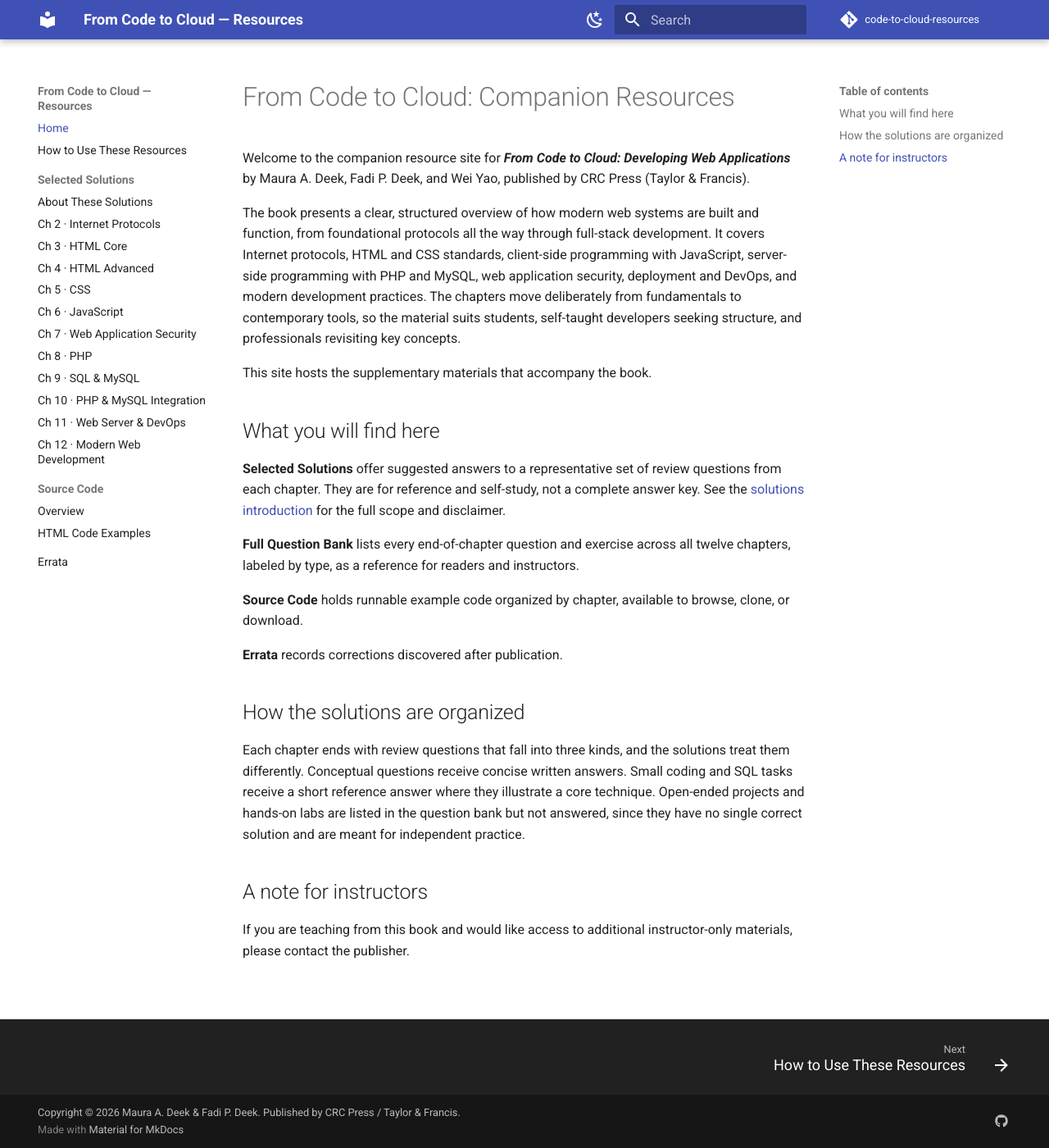
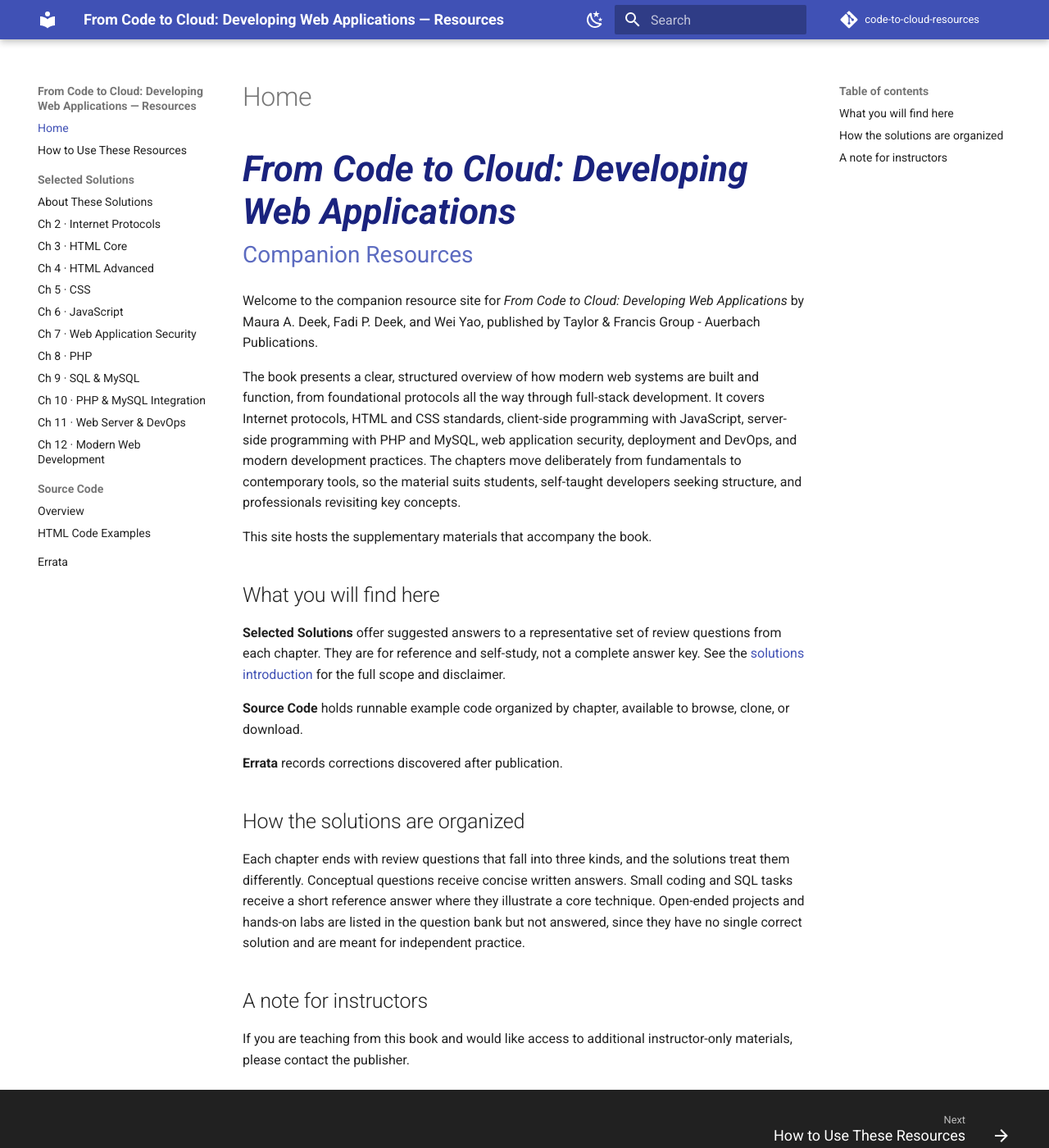
Before and after one commit to wYaobiz/code-to-cloud-resources, an MkDocs documentation site: the page built from docs/index.md, in a window 1280 px wide and 1400 px high. Shown: the whole window at 82% size. Built offline with MkDocs 1.6.1 and Material for MkDocs 9.7.7, drawn with Linux system fonts in a browser that asks for light colours; comment, search, counter and statistics services are not loaded; some of the changed text lies outside the part shown.

Commit message:
website updates

```diff
--- a/docs/index.md
+++ b/docs/index.md
@@ -1,6 +1,7 @@
-# From Code to Cloud: Companion Resources
+<span class="book-title">*From Code to Cloud: Developing Web Applications*</span>
+<span class="site-subtitle">Companion Resources</span>
 
-Welcome to the companion resource site for **_From Code to Cloud: Developing Web Applications_** by Maura A. Deek, Fadi P. Deek, and Wei Yao, published by CRC Press (Taylor & Francis).
+Welcome to the companion resource site for *From Code to Cloud: Developing Web Applications* by Maura A. Deek, Fadi P. Deek, and Wei Yao, published by Taylor & Francis Group - Auerbach Publications.
 
 The book presents a clear, structured overview of how modern web systems are built and function, from foundational protocols all the way through full-stack development. It covers Internet protocols, HTML and CSS standards, client-side programming with JavaScript, server-side programming with PHP and MySQL, web application security, deployment and DevOps, and modern development practices. The chapters move deliberately from fundamentals to contemporary tools, so the material suits students, self-taught developers seeking structure, and professionals revisiting key concepts.
 
@@ -9,8 +10,6 @@ This site hosts the supplementary materials that accompany the book.
 ## What you will find here
 
 **Selected Solutions** offer suggested answers to a representative set of review questions from each chapter. They are for reference and self-study, not a complete answer key. See the [solutions introduction](solutions/index.md) for the full scope and disclaimer.
-
-**Full Question Bank** lists every end-of-chapter question and exercise across all twelve chapters, labeled by type, as a reference for readers and instructors.
 
 **Source Code** holds runnable example code organized by chapter, available to browse, clone, or download.
 
--- /dev/null
+++ b/docs/stylesheets/extra.css
@@ -0,0 +1,25 @@
+/* 书名：加粗、斜体、颜色更深、字号更大，与周围文字区分（第 2、3 条）*/
+.book-title {
+  font-weight: 700;
+  font-style: italic;
+  font-size: 2.2rem;
+  color: #1a237e;
+  display: block;
+  line-height: 1.2;
+}
+
+/* Companion Resources 副标题：颜色更浅、不加粗，与书名形成对比（第 3、4 条）*/
+.site-subtitle {
+  font-size: 1.4rem;
+  font-weight: 400;
+  font-style: normal;
+  color: #5c6bc0;
+  display: block;
+  margin-top: 0.2rem;
+  margin-bottom: 1rem;
+}
+
+/* 正文中提到书名时统一斜体强调，所有页面保持一致（第 3 条）*/
+.md-typeset em {
+  font-style: italic;
+}
--- a/mkdocs.yml
+++ b/mkdocs.yml
@@ -1,4 +1,4 @@
-site_name: "From Code to Cloud — Resources"
+site_name: "From Code to Cloud: Developing Web Applications — Resources"
 site_description: "Suggested solutions and source code for the textbook 'From Code to Cloud: Developing Web Applications'"
 site_author: "Maura A. Deek, Fadi P. Deek"
 
@@ -51,6 +51,9 @@ markdown_extensions:
   - toc:
       permalink: true
 
+extra_css:
+  - stylesheets/extra.css
+
 nav:
   - Home: index.md
   - How to Use These Resources: how-to-use.md
@@ -77,4 +80,4 @@ extra:
     - icon: fontawesome/brands/github
       link: https://github.com/wYaobiz/code-to-cloud-resources
 
-copyright: "Copyright &copy; 2026 Maura A. Deek &amp; Fadi P. Deek. Published by CRC Press / Taylor &amp; Francis."
+copyright: "Copyright &copy; 2026 Maura A. Deek, Fadi P. Deek, and Wei Yao. Published by Taylor &amp; Francis Group - Auerbach Publications."
```
Also changed, not shown: docs/how-to-use.md (+1 -1 lines), docs/solutions/index.md (+1 -1 lines).
